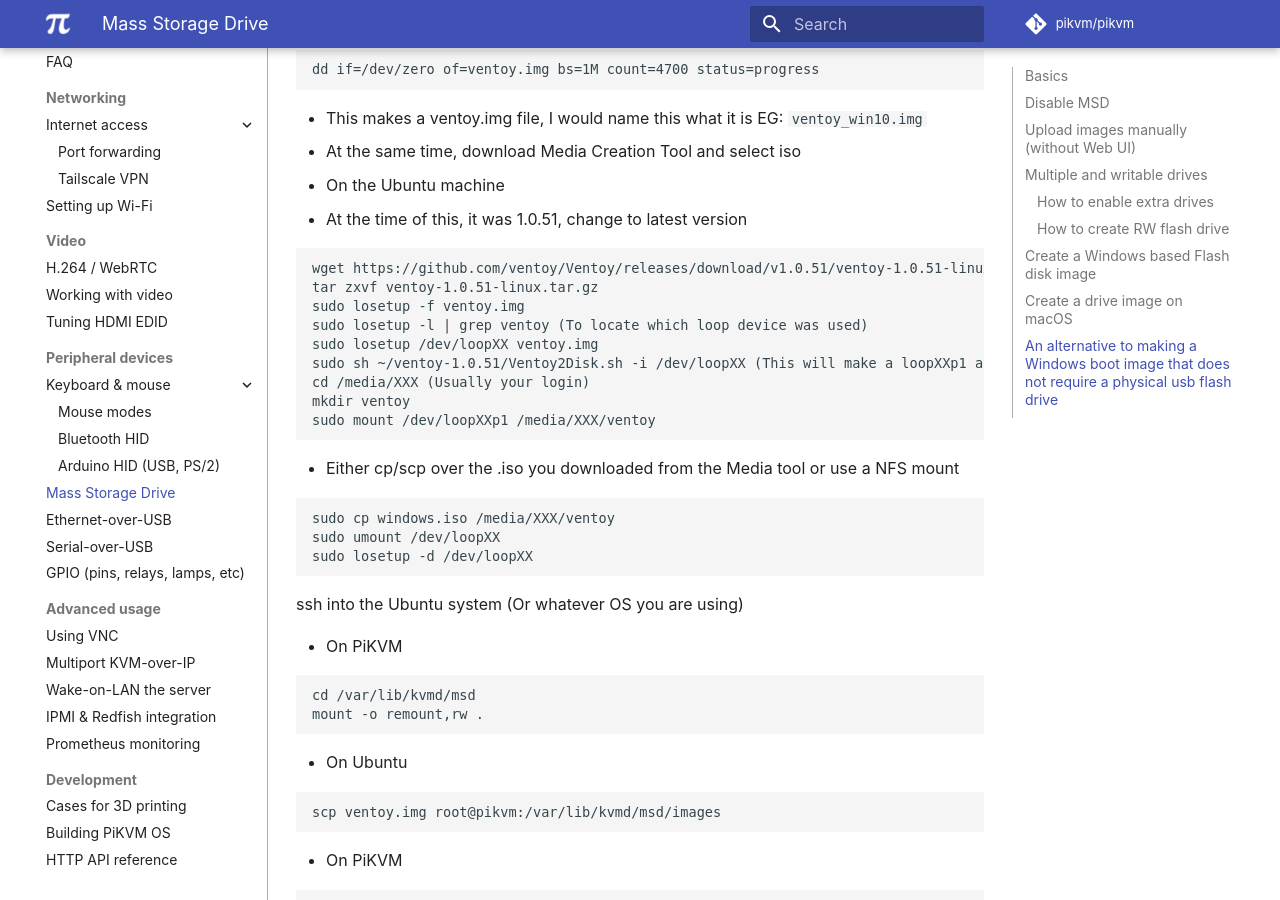
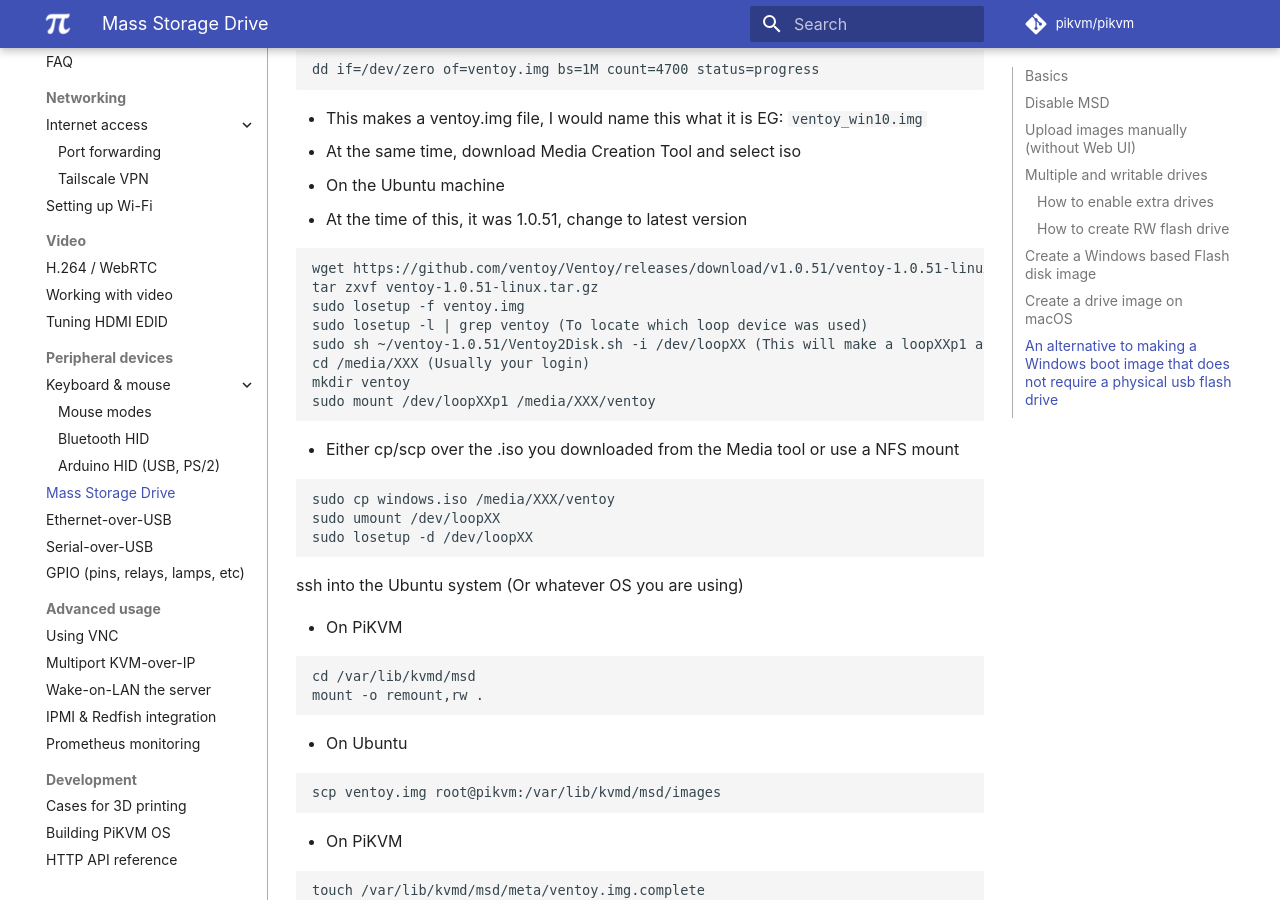
Before and after one commit to pikvm/pikvm, an MkDocs documentation site: the page built from docs/msd.md, in a window 1280 px wide and 900 px high, scrolled down 5673 px. Built offline with MkDocs 1.6.1 and Material for MkDocs 9.7.7, drawn with Linux system fonts in a browser that asks for light colours; some web fonts are replaced; comment, search, counter and statistics services are not loaded.

Commit message:
Update msd.md (#538)
Removed 1 line as it was not relevant

```diff
--- a/docs/msd.md
+++ b/docs/msd.md
@@ -245,7 +245,6 @@
 tar zxvf ventoy-1.0.51-linux.tar.gz
 sudo losetup -f ventoy.img
 sudo losetup -l | grep ventoy (To locate which loop device was used)
-sudo losetup /dev/loopXX ventoy.img
 sudo sh ~/ventoy-1.0.51/Ventoy2Disk.sh -i /dev/loopXX (This will make a loopXXp1 and a loopXXp2 and will format both partitions
 cd /media/XXX (Usually your login)
 mkdir ventoy
```
